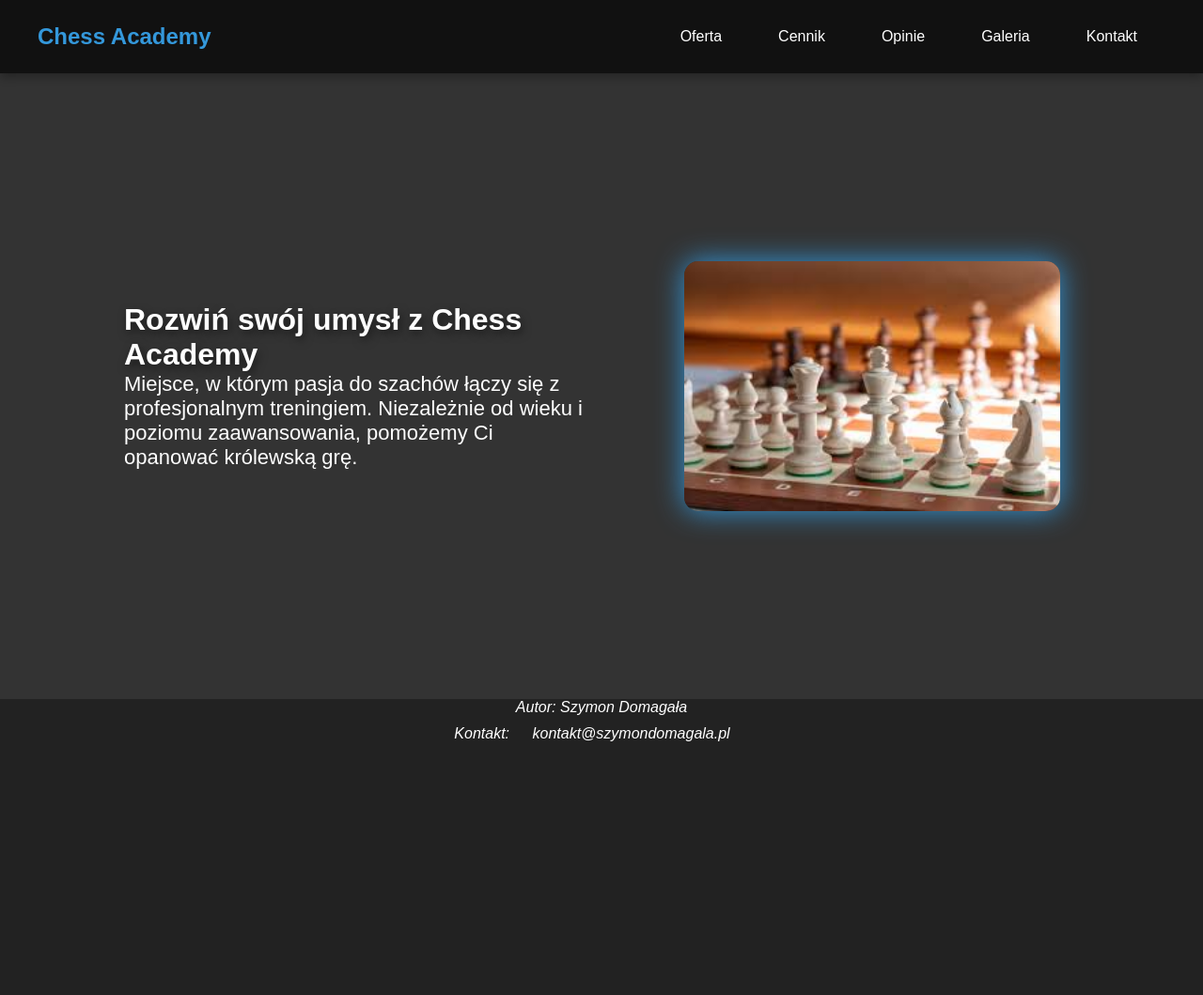
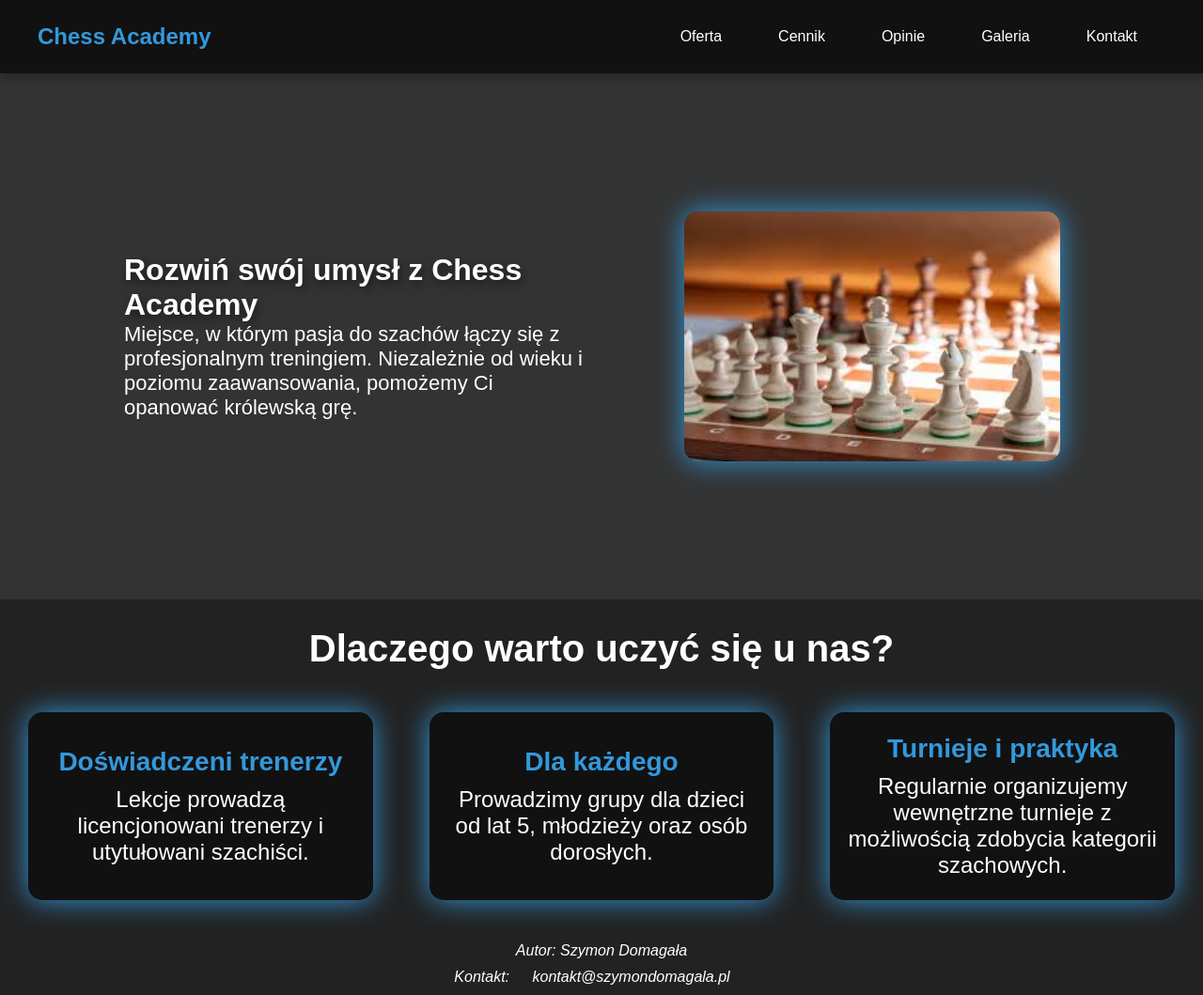
Before and after one commit to szymekdom/chess_academy, a plain HTML site: page index.html in a window 1280 px wide. Shown: the whole page at 94% size. Before the commit the page ends 800 px from the top, so only its background shows below. Drawn offline with Linux system fonts and the light colour scheme.

Commit message:
Added features in box like shape
added features about what the academy has to offer

```diff
--- a/index.html
+++ b/index.html
@@ -32,6 +32,24 @@
             </article>
             <img  src="../images/board.jpg" alt="chess board" class="board">
         </section>
+        <section class='features'>
+            <h2>Dlaczego warto uczyć się u nas?</h2>
+            <div class="parent-box">
+                <div class="box">
+                    <h3>Doświadczeni trenerzy</h3>
+                    <p>Lekcje prowadzą licencjonowani trenerzy i utytułowani szachiści.</p>
+                </div>
+                <div class="box">
+                    <h3>Dla każdego</h3>
+                    <p>Prowadzimy grupy dla dzieci od lat 5, młodzieży oraz osób dorosłych.</p>
+                </div>
+                <div class="box">
+                    <h3>Turnieje i praktyka</h3>
+                    <p>Regularnie organizujemy wewnętrzne turnieje z możliwością zdobycia kategorii szachowych.</p>
+                </div>
+            </div>
+        </section>
+
     </main>
 
 
--- a/style.css
+++ b/style.css
@@ -12,6 +12,7 @@ body{
     display: flex;
     flex-direction: column;
     min-height: 100vh;
+    overflow-x: hidden;
 }
 
 .main-header {
@@ -62,6 +63,7 @@ a:hover{
 main{
     flex: 1;
     display:flex;
+    flex-direction: column;
     height: 100%;
 }
 footer{
@@ -69,13 +71,12 @@ footer{
 }
 
 .hero{
-    width: 100vw;
     display: flex;
     flex-direction: row;
     justify-content: center;
     align-items: center;
-
     background-color: #333;
+    min-height: 70vh;
 }
 
 .hero h1{
@@ -100,3 +101,46 @@ article{
     box-shadow: 0 0 30px #3498db;
     margin: 60px;
 }
+
+.features{
+    width: 100vw;
+    background-color: #222;
+}
+
+.features h2{
+    text-align: center;
+    padding-top: 30px;
+    font-size: 40px;
+}
+.parent-box{
+    padding:15px 0 15px 0;
+    display:flex;
+    flex-direction: row;
+    justify-content: space-between;
+    align-items: center;
+}
+
+.box{
+    display: flex;
+    align-items: center;
+    justify-content: center;
+    flex-direction: column;
+    background-color: #111;
+    width: 400px;
+    margin: 30px;
+    padding:15px;
+    font-size: 24px;
+    border-radius: 15px;
+    text-align: center;
+    height: 200px;
+    box-shadow: 0 0 30px #3498db;
+
+}
+
+.box h3{
+    padding-bottom: 10px;
+    color: #3498db;
+    font-weight: bold;
+    font-size: 28px;
+
+}
```
